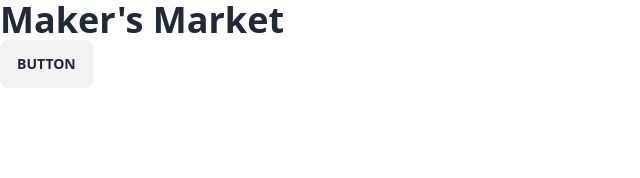
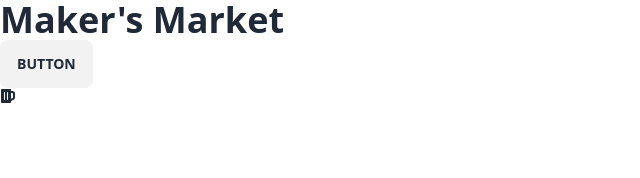
Before and after one commit to Maker-s-Market/frontend, a React (Vite) app: page / in a window 1280 px wide. Shown: the top 178 px of the page, without its empty margins (0-640 px from the left). Built offline with nearby package versions, Linux system fonts and the light colour scheme.

Commit message:
Add React Icons

```diff
--- a/package.json
+++ b/package.json
@@ -11,7 +11,8 @@
   },
   "dependencies": {
     "react": "^18.2.0",
-    "react-dom": "^18.2.0"
+    "react-dom": "^18.2.0",
+    "react-icons": "^4.11.0"
   },
   "devDependencies": {
     "@types/react": "^18.2.15",
--- a/src/App.jsx
+++ b/src/App.jsx
@@ -1,3 +1,4 @@
+import { FaBeer } from 'react-icons/fa';
 
 function App() {
 
@@ -5,6 +6,7 @@ function App() {
     <>
       <h1 className="text-4xl font-bold">Maker&apos;s Market</h1>
       <button className="btn">Button</button>
+      <FaBeer />
     </>
   )
 }
```
Also changed, not shown: 1 other file (tests, documents, lock files or other folders).
